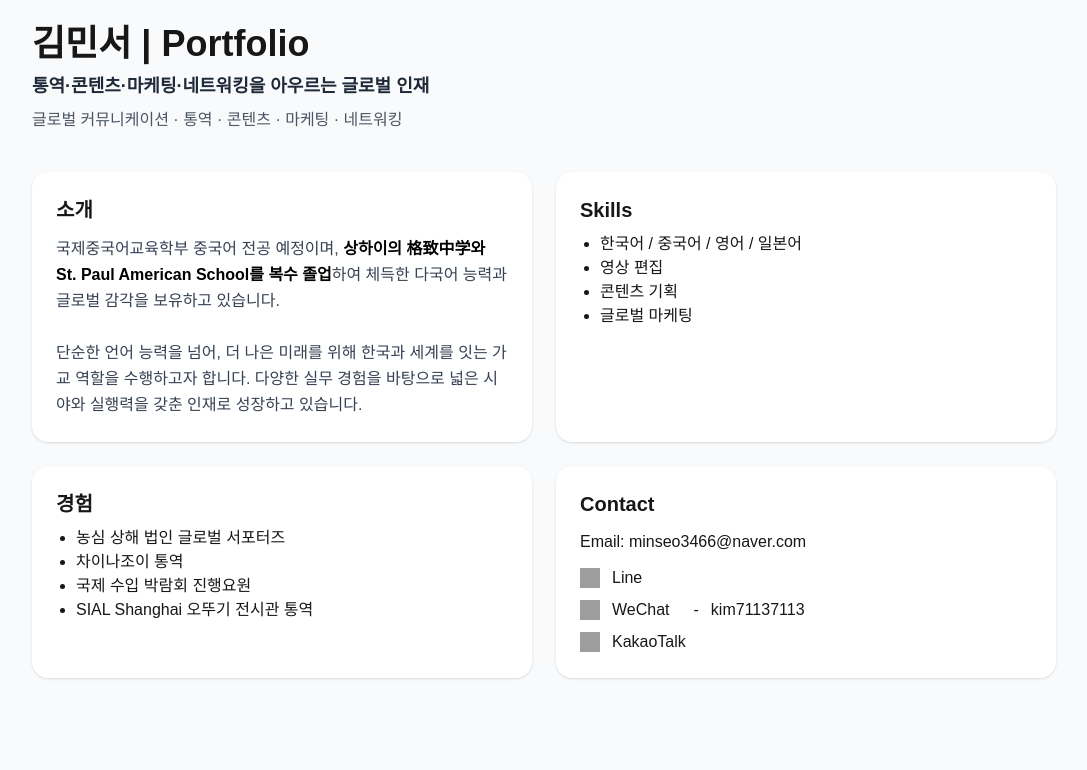
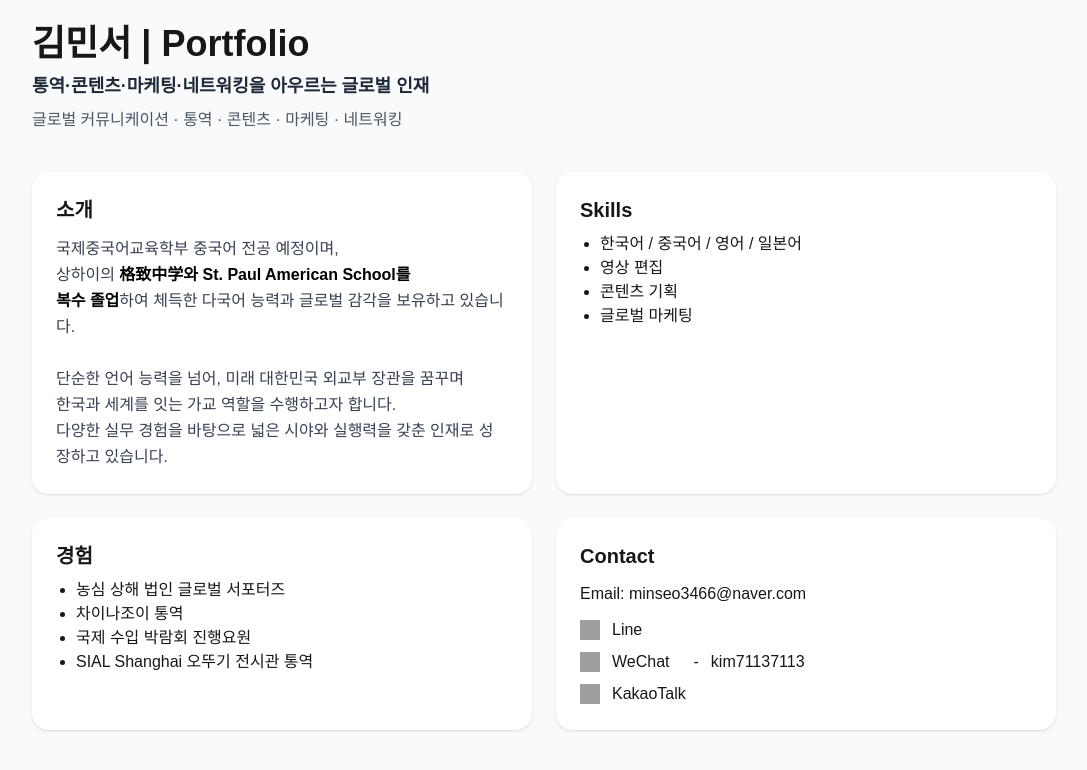
Before and after one commit to minsemin3466-ai/minseo-global, a Next.js app: page / in a window 1280 px wide. Shown: the top 770 px of the page, without its empty margins (96-1183 px from the left). Built offline with nearby package versions, Linux system fonts and the light colour scheme; grey boxes are pictures that could not be loaded.

Commit message:
Update intro readability

```diff
--- a/app/page.tsx
+++ b/app/page.tsx
@@ -17,16 +17,16 @@
       {/* Main Sections */}
       <section className="max-w-5xl mx-auto grid md:grid-cols-2 gap-6">
 
-        {/* About (최신 업데이트 버전) */}
+        {/* About (가독성 개선 버전) */}
         <div className="rounded-2xl shadow bg-white p-6">
           <h2 className="text-xl font-semibold mb-3">소개</h2>
           <p className="leading-relaxed text-gray-700">
-            국제중국어교육학부 중국어 전공 예정이며,
-            <span className="font-semibold text-black"> 상하이의 格致中学와 St. Paul American School를 복수 졸업</span>하여
-            체득한 다국어 능력과 글로벌 감각을 보유하고 있습니다.
+            국제중국어교육학부 중국어 전공 예정이며, <br />
+            상하이의 <span className="font-semibold text-black">格致中学와 St. Paul American School를</span> <br />
+            <span className="font-semibold text-black">복수 졸업</span>하여 체득한 다국어 능력과 글로벌 감각을 보유하고 있습니다.
             <br /><br />
-            단순한 언어 능력을 넘어, 더 나은 미래를 위해
-            한국과 세계를 잇는 가교 역할을 수행하고자 합니다.
+            단순한 언어 능력을 넘어, 미래 대한민국 외교부 장관을 꿈꾸며 <br />
+            한국과 세계를 잇는 가교 역할을 수행하고자 합니다. <br />
             다양한 실무 경험을 바탕으로 넓은 시야와 실행력을 갖춘 인재로 성장하고 있습니다.
           </p>
         </div>
```
